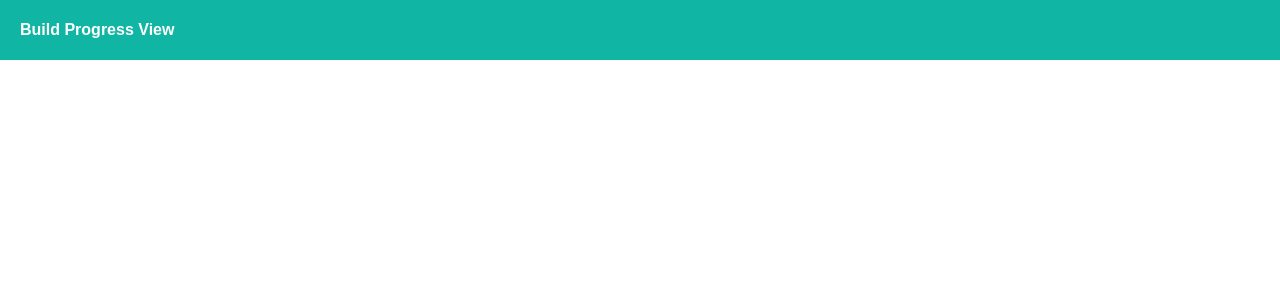
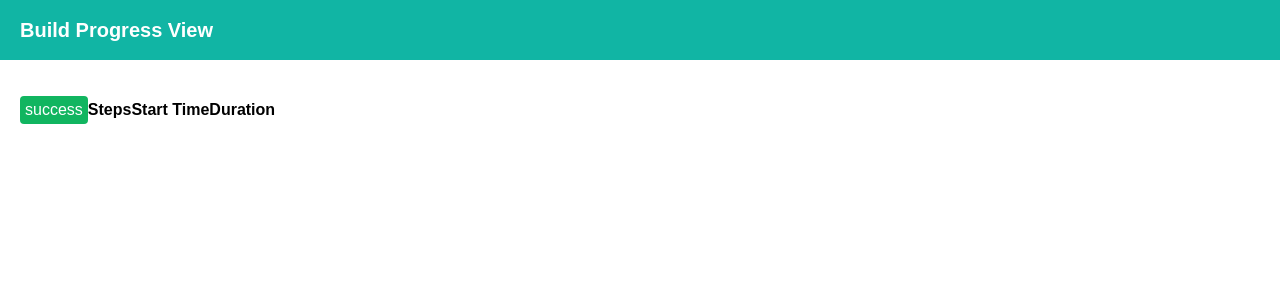
Before and after one commit to liorEhrlich/log-viewer, a React (Create React App) app: page / in a window 1280 px wide. Shown: the top 300 px of the page. Built offline with nearby package versions, Linux system fonts and the light colour scheme.

Commit message:
add content to app

```diff
--- a/src/App.js
+++ b/src/App.js
@@ -2,7 +2,10 @@ import React from "react";
 import { ThemeProvider, createGlobalStyle } from "styled-components";
 import styled from "styled-components";
 
+import logs from "./logs.json"
 import theme from "./theme";
+import BuildOverview from "./BuildOverview";
+import LogsView from "./LogsView";
 
 const GlobalStyle = createGlobalStyle`
   body {
@@ -11,13 +14,19 @@ const GlobalStyle = createGlobalStyle`
   }
 `;
 
-const App = () => (
+const App = () => {
+  console.log(logs.status)
+  return (
   <ThemeProvider theme={theme}>
     <GlobalStyle />
 
     <Title>Build Progress View </Title>
+
+    <BuildOverview buildStatus={logs.status} />
+
+    <LogsView />
   </ThemeProvider>
-);
+)};
 
 const Title = styled.div`
   background-color: ${props => props.theme.primary};
@@ -27,6 +36,7 @@ const Title = styled.div`
   padding: 0 20px;
   display: flex;
   align-items: center;
+  font-size: 20px;
 `;
 
 export default App;
```
